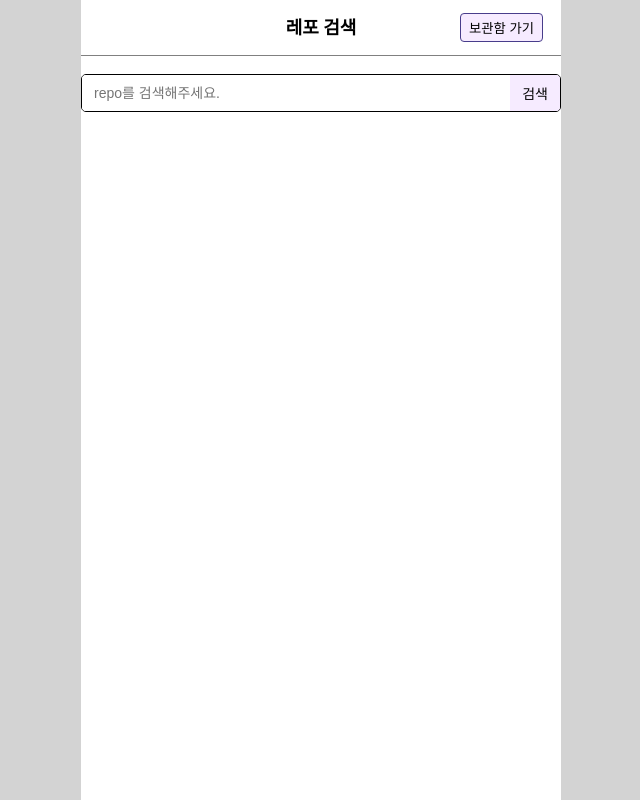
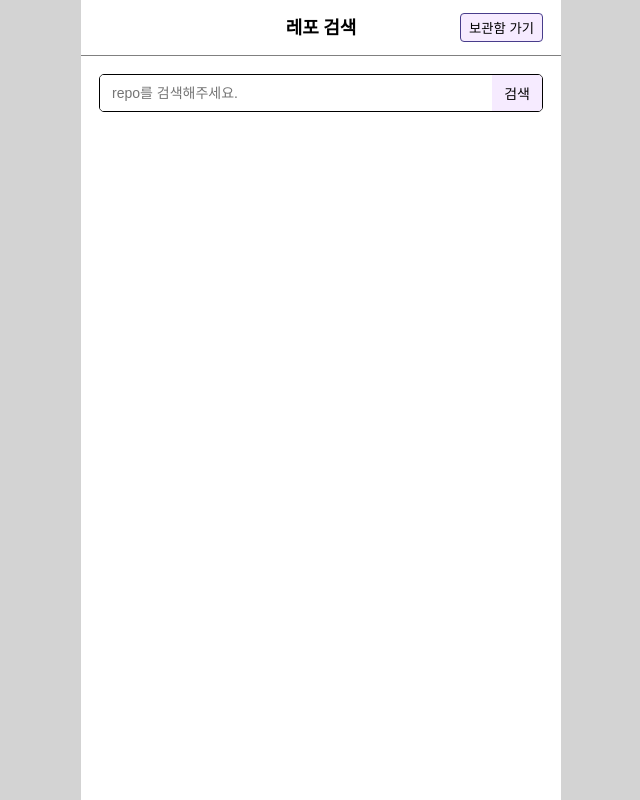
Before and after one commit to JISU-Y/repo-sneak-peeker, a React (Create React App) app: page / in a window 1280 px wide. Shown: the whole page, without its empty margins (319-959 px from the left). Built offline with nearby package versions, Linux system fonts and the light colour scheme.

Commit message:
style: 추가 style 수정 search form wrapper 추가 content wrapper height 조정

```diff
--- a/src/pages/Main.tsx
+++ b/src/pages/Main.tsx
@@ -91,24 +91,32 @@ const Main = () => {
   return (
     <Container>
       <Header title="레포 검색" />
-      <SearchForm onSubmit={handleSubmit}>
-        <Input placeholder="repo를 검색해주세요." value={text} onChange={handleInputChange} />
-        <SearchButton type="submit">검색</SearchButton>
-      </SearchForm>
+      <SearchFormWrapper>
+        <SearchForm onSubmit={handleSubmit}>
+          <Input placeholder="repo를 검색해주세요." value={text} onChange={handleInputChange} />
+          <SearchButton type="submit">검색</SearchButton>
+        </SearchForm>
+      </SearchFormWrapper>
       <ContentWrapper>
         {loading && Array.from([1, 2, 3, 4, 5], (el) => <Skeleton key={el} />)}
         {pageItems?.map((repo) => (
           <RepoCard key={repo.id} repoInfo={repo} />
         ))}
         {isResultNotFound && <NoList msg="검색 결과가 없습니다." />}
+        <TargetDiv ref={ref} />
       </ContentWrapper>
-      <TargetDiv ref={ref} />
     </Container>
   )
 }
 
+const SearchFormWrapper = styled.div`
+  width: 100%;
+  padding: 0 18px 18px;
+`
+
 const SearchForm = styled.form`
   width: 100%;
+  height: 38px;
   border-radius: 5px;
   border: 1.5px solid black;
   display: flex;
@@ -117,8 +125,8 @@ const SearchForm = styled.form`
 
 const ContentWrapper = styled.div`
   width: 100%;
-  height: 100%;
-  overflow-y: scroll;
+  height: calc(100% - 130px);
+  overflow-y: auto;
   padding: 0 18px 12px;
 `
 
```
